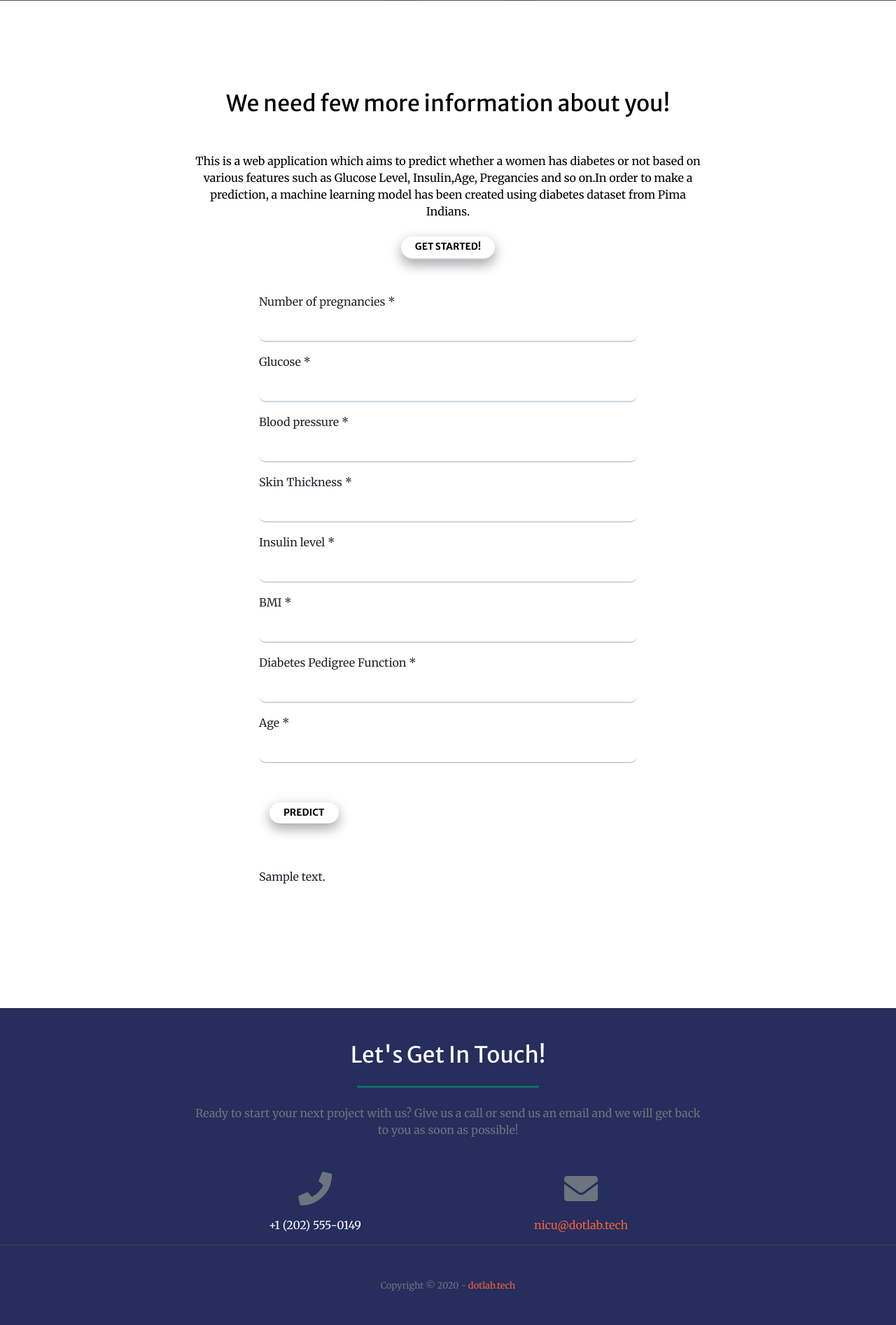
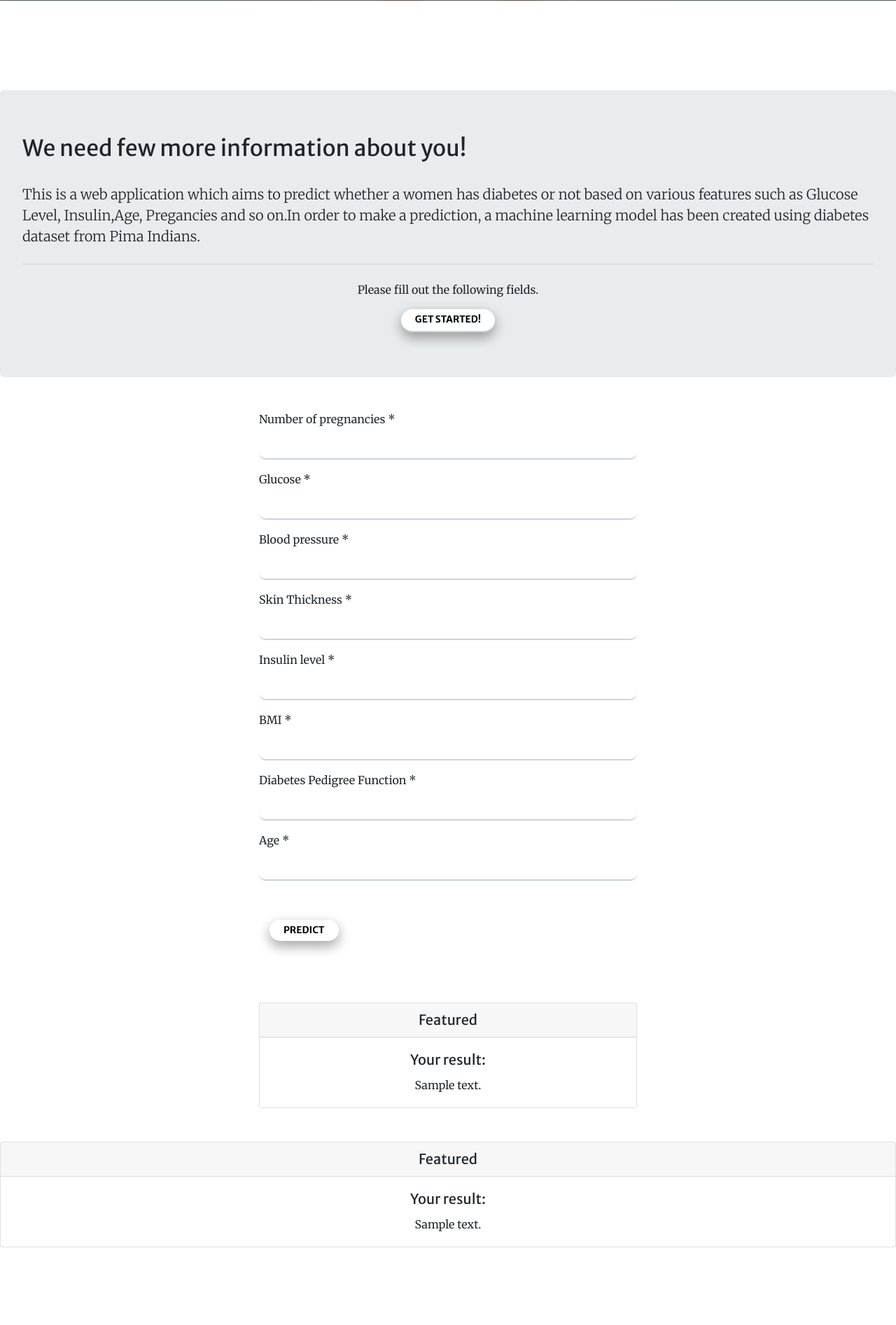
Before and after one commit to snmadalin/newapp, a Flask app: template templates/index.html in a window 1280 px wide. Shown: the part 799-2693 px from the top of the page at 70% size. Run offline with Flask 2, Linux system fonts and the light colour scheme; the template is opened without the code that fills it: most values are stand-ins (such as "Sample title", 1, 10 or a date in 2020); parts of the project's set-up code (start-up, migrations or seed data) failed here and were passed over; some libraries are stand-ins or nearby versions.

Commit message:
Add files via upload

```diff
--- a/templates/index.html
+++ b/templates/index.html
@@ -71,14 +71,14 @@
 
   <!-- About Section -->
   <section class="page-section bg-primary" id="predict">
-    <div class="container">
-      <div class="row justify-content-center">
-        <div class="col-lg-8 text-center">
-          <h2 class="text-white mt-0">We need few more information about you!</h2>
-          <hr class="divider light my-4">
-          <p class="text-white-50 mb-4">This is a web application which aims to predict whether a women has diabetes or not based on various features such as Glucose Level, Insulin,Age, Pregancies and so on.In order to make a prediction, a machine learning model has been created using diabetes dataset from Pima Indians.</p>
-          <a class="btn btn-down btn-light btn-xl js-scroll-trigger" href="#getstarted">Get Started!</a>
-        </div>
+    <div class="jumbotron">
+      <h2 class="display-5">We need few more information about you!</h2>
+      <br>
+      <p class="lead">This is a web application which aims to predict whether a women has diabetes or not based on various features such as Glucose Level, Insulin,Age, Pregancies and so on.In order to make a prediction, a machine learning model has been created using diabetes dataset from Pima Indians.</p>
+      <hr class="my-4">
+      <div class="text-center">
+        <p class="fill">Please fill out the following fields.</p>
+        <a class="btn btn-down btn-light btn-xl js-scroll-trigger align-middle" href="#getstarted">Get Started!</a>
       </div>
     </div>
  <!--Contact section-->
@@ -171,7 +171,7 @@
                </div>
 
               <div class="col-6 btn-form">
-                <input type="submit" class="btn btn-down btn-light btn-xl" value="Predict">
+                <input type="submit" class="btn btn-down btn-light btn-xl" value="Predict" href="#predict">
             </div>
 
                    </div>
@@ -179,7 +179,15 @@
 
                 <br>
                 <br>
-                {{ prediction_text }}
+                <br>
+                <div class="card" id="predict">
+                  <h5 class="card-header text-center">Featured</h5>
+                  <div class="card-body">
+                    <h5 class="card-title text-center">Your result:</h5>
+                    <p class="card-text text-center">{{ prediction_text }}</p>
+                  </div>
+                </div>
+
 
       </div>
       <div class="col-md-3">
@@ -192,6 +200,13 @@
 
 </section>
 
+<div class="card">
+  <h5 class="card-header text-center">Featured</h5>
+  <div class="card-body">
+    <h5 class="card-title text-center">Your result:</h5>
+    <p class="card-text text-center">{{ prediction_text }}</p>
+  </div>
+</div>
 <!--End contact section-->
 
 
@@ -228,7 +243,7 @@
       <div class="small text-center text-muted">
         <div>
           Copyright &copy;<span id="copyright"> </span>
-          - <a href="www.dotlab.tech" target= "_blank">dotlab.tech</a>
+          - <a href="https://www.dotlab.tech" target="_blank">dotlab.tech</a>
         </div>
     </div>
     </div>
```
